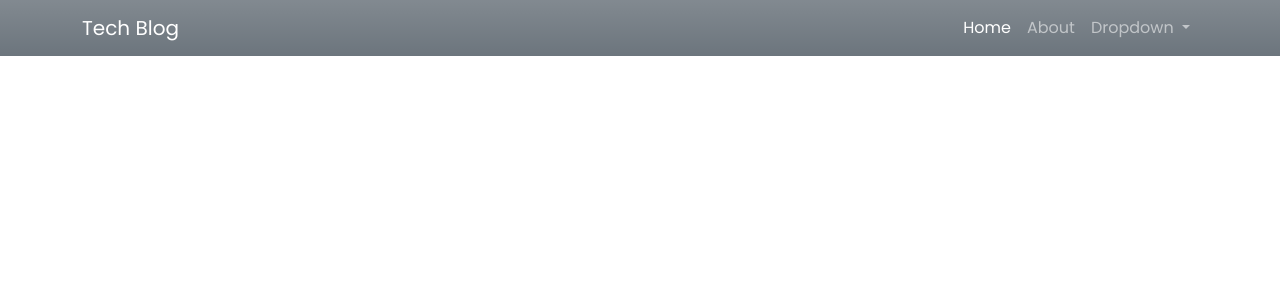
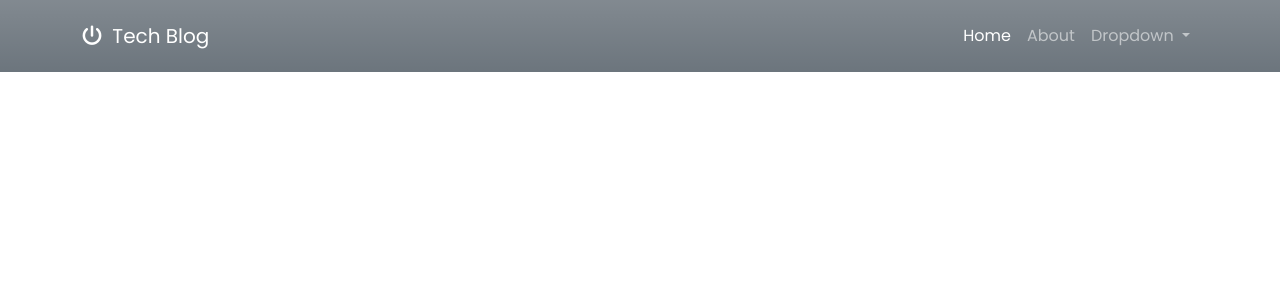
Before and after one commit to LucasBehrendt/tech-blog, a Django app: template templates/base.html in a window 1280 px wide. Shown: the top 300 px of the page. Run offline with Django 3.2, Linux system fonts and the light colour scheme; the template is opened without the code that fills it, so the values that code supplies are empty; some libraries are stand-ins or nearby versions.

Commit message:
Add Font Awesome kit & style navbar

```diff
--- a/static/css/style.css
+++ b/static/css/style.css
@@ -3,3 +3,15 @@
 * {
     font-family: 'poppins', sans-serif;
 }
+
+/* Navbar */
+
+.navbar {
+    padding-top: 1rem;
+    padding-bottom: 1rem;
+
+}
+
+.logo-icon {
+    padding-right: 5px;
+}
--- a/templates/base.html
+++ b/templates/base.html
@@ -21,9 +21,10 @@
 <body>
 
     <header>
+        <!-- Navbar -->
         <nav class="navbar navbar-expand-lg navbar-dark bg-secondary bg-gradient static-top">
             <div class="container">
-                <a class="navbar-brand" href="#">Tech Blog</a>
+                <a class="navbar-brand" href="#"><span class="logo-icon"><i class="fa-solid fa-power-off"></i></span> Tech Blog</a>
                 <button class="navbar-toggler" type="button" data-bs-toggle="collapse"
                     data-bs-target="#navbarSupportedContent" aria-controls="navbarSupportedContent"
                     aria-expanded="false" aria-label="Toggle navigation">
@@ -66,6 +67,8 @@
     <script src="https://cdn.jsdelivr.net/npm/bootstrap@5.1.3/dist/js/bootstrap.bundle.min.js"
         integrity="sha384-ka7Sk0Gln4gmtz2MlQnikT1wXgYsOg+OMhuP+IlRH9sENBO0LRn5q+8nbTov4+1p" crossorigin="anonymous">
     </script>
+    <!-- Font Awesome -->
+    <script src="https://kit.fontawesome.com/2e8745a8b6.js" crossorigin="anonymous"></script>
 </body>
 
 </html>
```
